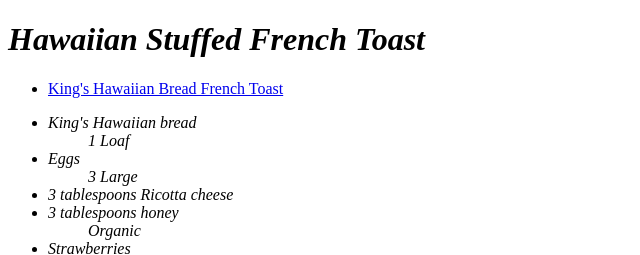
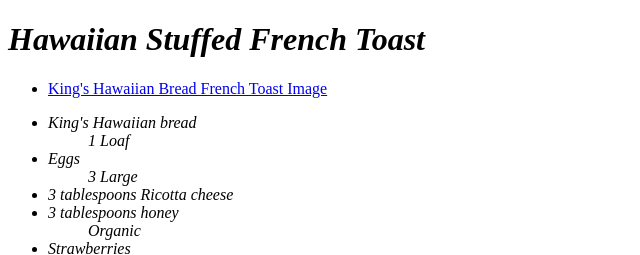
Before and after one commit to DaveCowan636/Week-04-HW, a plain HTML site: page index.html in a window 1280 px wide. Shown: the top 255 px of the page, 0-640 px from the left. Drawn offline with Linux system fonts and the light colour scheme.

Commit message:
name/html
added image to picture name and html code on the image page

```diff
--- a/index.html
+++ b/index.html
@@ -3,7 +3,7 @@
 <body>
   <h1><strong><em> Hawaiian Stuffed French Toast</strong></em> </h1>
   <ul>
-<li><a href="file:///C:/Users/Dave/Documents/341-work/Week-04-HW/Week-04-HW/Image%20French%20Toast">King's Hawaiian Bread French Toast</a></li>
+<li><a href="file:///C:/Users/Dave/Documents/341-work/Week-04-HW/Week-04-HW/Image%20French%20Toast">King's Hawaiian Bread French Toast Image</a></li>
   </ul>
   <ul><em>
 <li> King's Hawaiian bread </li>
```
Also changed, not shown: 1 other file.
